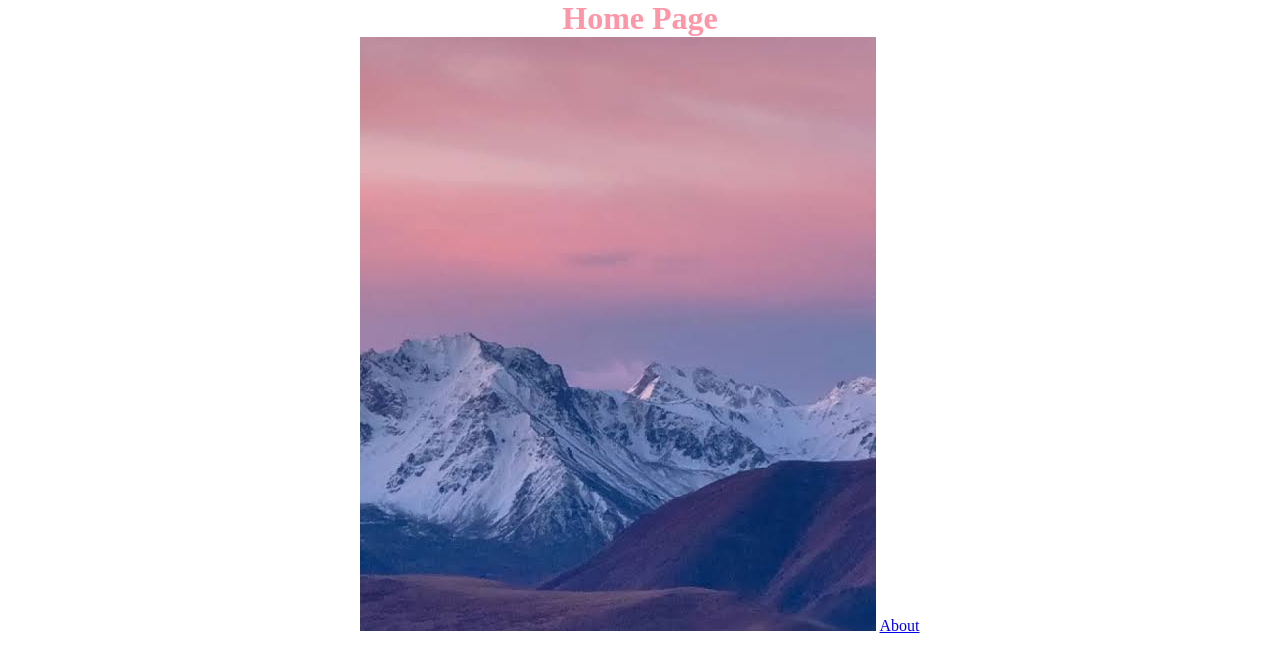
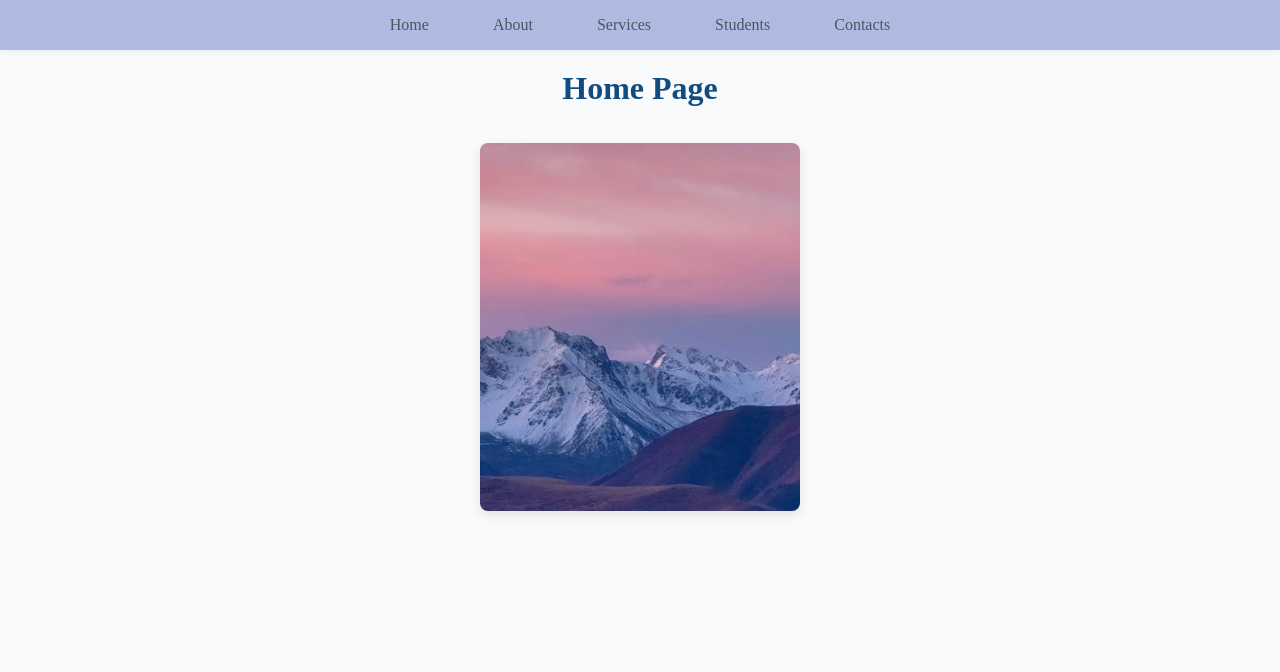
Before and after one commit to Arathi808/Django-, a Django app: page / in a window 1280 px wide. Shown: the top 672 px of the page. Run offline with Django 5.2, Linux system fonts and the light colour scheme.

Commit message:
navbar creation

```diff
--- a/sms/app/urls.py
+++ b/sms/app/urls.py
@@ -1,6 +1,9 @@
 from django.urls import path
 from . import views
 urlpatterns = [
-    path('',views.home),
-    path('about/',views.about)
+    path('',views.home, name='home'),
+    path('about/',views.about,name='about'),
+    path('services/', views.services, name='services'),
+    path('students/', views.students, name='students'),
+    path('contacts/', views.contacts, name='contacts'),
 ]
--- a/sms/app/views.py
+++ b/sms/app/views.py
@@ -16,3 +16,12 @@ def home(request):
 
 def about(request):
     return render(request,'about.html')
+
+def services(request):
+    return render(request, 'services.html')
+
+def students(request):
+    return render(request, 'students.html')
+
+def contacts(request):
+    return render(request, 'contacts.html')
--- a/sms/static/css/index.css
+++ b/sms/static/css/index.css
@@ -1,9 +1,67 @@
-*{
-    padding: 0;
-    margin:0;
-}
 
+/*
 body{
     color:rgb(255, 149, 167);
     text-align:center;
+} */
+
+* {
+    margin: 0;
+    padding: 0;
+    box-sizing: border-box;
+    /* font-family: 'Segoe UI', Tahoma, Geneva, Verdana, sans-serif; */
 }
+
+body {
+    background-color: #f9fafb;
+    color: rgb(23, 88, 144);
+    text-align: center;
+}
+
+h1 {
+    color: rgb(16, 76, 129);
+    padding: 20px 0;
+}
+
+.navbar {
+    background-color: #b0bae0;
+    box-shadow: 0 2px 8px rgba(0, 0, 0, 0.05);
+    position: sticky;
+    top: 0;
+    width: 100%;
+}
+
+.nav-container {
+    max-width: 1200px;
+    margin: 0 auto;
+    padding: 1rem;
+    display: flex;
+    justify-content: center;
+    align-items: center;
+}
+
+.nav-menu {
+    list-style: none;
+    display: flex;
+    gap: 2rem;
+    align-items: center;
+    justify-content: center;
+}
+
+.nav-link {
+    text-decoration: none;
+    color: #4b5563;
+    font-size: 1rem;
+    font-weight: 500;
+    padding: 0.5rem 1rem;
+    border-radius: 6px;
+}
+
+.image-container img {
+    max-width: 500px;
+    width: 25%;
+    height: auto;
+    border-radius: 8px;
+    box-shadow: 0 4px 12px rgba(0, 0, 0, 0.1);
+    margin-top: 1rem;
+}
--- /dev/null
+++ b/sms/templates/base.html
@@ -0,0 +1,29 @@
+{% load static %}
+<!DOCTYPE html>
+<html lang="en">
+<head>
+    <meta charset="UTF-8">
+    <meta name="viewport" content="width=device-width, initial-scale=1.0">
+    <title>{% block title %}My Django App{% endblock %}</title>
+    <link rel="stylesheet" href="{% static 'css/index.css' %}">
+</head>
+<body>
+    <nav class="navbar">
+        <div class="nav-container">
+            <ul class="nav-menu">
+                <li class="nav-item"><a href="{% url 'home' %}" class="nav-link">Home</a></li>
+                <li class="nav-item"><a href="{% url 'about' %}" class="nav-link">About</a></li>
+                <li class="nav-item"><a href="{% url 'services' %}" class="nav-link">Services</a></li>
+                <li class="nav-item"><a href="{% url 'students' %}" class="nav-link">Students</a></li>
+                <li class="nav-item"><a href="{% url 'contacts' %}" class="nav-link">Contacts</a></li>
+            </ul>
+        </div>
+    </nav>
+
+    <main class="content">
+        {% block content %}
+        {% endblock %}
+    </main>
+
+</body>
+</html>
--- a/sms/templates/index.html
+++ b/sms/templates/index.html
@@ -1,15 +1,11 @@
-{% load static%}
-<!DOCTYPE html>
-<html lang="en">
-<head>
-    <meta charset="UTF-8">
-    <meta name="viewport" content="width=device-width, initial-scale=1.0">
-    <title>Document</title>
-    <link rel='stylesheet' href='{% static "css/index.css" %}'>
-</head>
-<body>
+{% extends 'base.html' %}
+{% load static %}
+
+{% block title %}Home Page{% endblock %}
+
+{% block content %}
     <h1>Home Page</h1>
-    <img src='{% static "images/images.jpg" %}' alt='image 1'>
-    <a href='/about'>About</a>
-</body>
-</html>
+    <div class="image-container">
+        <img src="{% static 'images/images.jpg' %}" alt="mountain Image">
+    </div>
+{% endblock %}
```
Also changed, not shown: sms/templates/about.html (+7 -13 lines), sms/templates/contacts.html (added, +7 -0 lines), sms/templates/services.html (added, +7 -0 lines), sms/templates/students.html (added, +7 -0 lines).
